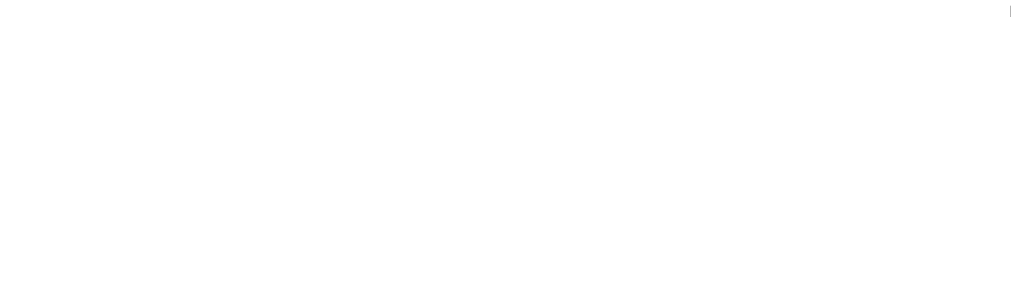
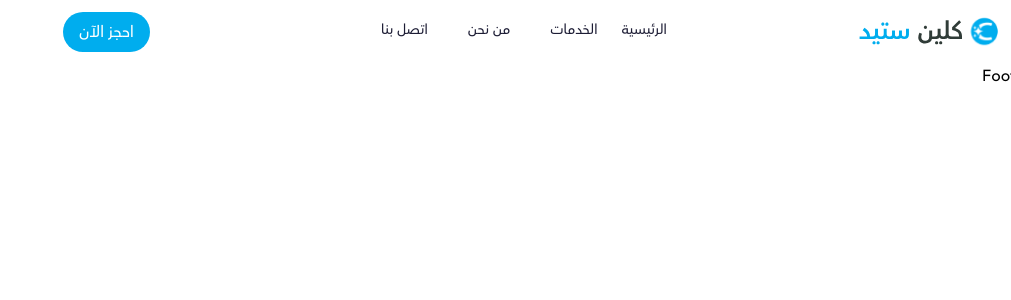
Before and after one commit to hebamesluh1/cleanStead, a React (Vite) app: page / in a window 1280 px wide. Shown: the top 300 px of the page, without its empty margins (269-1280 px from the left). Built offline with nearby package versions, Linux system fonts and the light colour scheme.

Commit message:
header done

```diff
--- a/package.json
+++ b/package.json
@@ -10,6 +10,8 @@
     "preview": "vite preview"
   },
   "dependencies": {
+    "@headlessui/react": "^1.7.17",
+    "@heroicons/react": "^2.0.18",
     "formik": "^2.4.5",
     "react": "^18.2.0",
     "react-dom": "^18.2.0",
--- a/src/Layout/index.jsx
+++ b/src/Layout/index.jsx
@@ -1,17 +1,24 @@
 import React, { Suspense } from 'react'
+
+
+import { Outlet } from 'react-router-dom'
+
+
 import Header from '../components/Header'
-import { Outlet } from 'react-router-dom'
 import Footer from '../components/Footer'
+import Container from '../components/Container'
+
+
 
 const Layout = () => {
     return (
-        <>
+        <Container>
             <Header />
             <Suspense fallback="Loading...">
                 <Outlet />
             </Suspense>
             <Footer />
-        </>
+        </Container>
     )
 }
 
--- /dev/null
+++ b/src/components/Container/index.jsx
@@ -0,0 +1,11 @@
+import React from 'react'
+
+const Container = ({ children }) => {
+    return (
+        <div className='container mx-auto lg:max-w-4xl xl:max-w-5xl'>
+            {children}
+        </div>
+    )
+}
+
+export default Container
--- a/src/components/Header/index.jsx
+++ b/src/components/Header/index.jsx
@@ -1,9 +1,89 @@
-import React from 'react'
+import Logo from '../../assets/images/logo.svg';
 
-const Header = () => {
+import { navigation } from '../../mock/data';
+
+import { Disclosure } from '@headlessui/react'
+import { Bars3Icon, XMarkIcon } from '@heroicons/react/24/outline'
+
+function classNames(...classes) {
+  return classes.filter(Boolean).join(' ')
+}
+
+export default function Header() {
   return (
-    <div>Header</div>
+    <Disclosure as="nav">
+      {({ open }) => (
+        <>
+          <div className="mx-auto max-w-7xl px-2 sm:px-6 lg:px-8">
+            <div className="relative flex h-16 items-center justify-between">
+              <div className="absolute inset-y-0 left-0 flex items-center sm:hidden">
+                {/* Mobile menu button*/}
+                <Disclosure.Button className="relative inline-flex items-center justify-center rounded-md p-2 text-gray-400 hover:bg-btnColor hover:text-white focus:outline-none focus:ring-2 focus:ring-inset focus:ring-white">
+                  <span className="absolute -inset-0.5" />
+                  <span className="sr-only">Open main menu</span>
+                  {open ? (
+                    <XMarkIcon className="block h-6 w-6" aria-hidden="true" />
+                  ) : (
+                    <Bars3Icon className="block h-6 w-6" aria-hidden="true" />
+                  )}
+                </Disclosure.Button>
+              </div>
+              <div className="flex flex-1 items-center justify-between sm-justify-center md-justify-between  sm:items-stretch">
+                <div className="flex flex-shrink-0 items-center">
+                  <a href="/home">
+                    <img src={Logo} alt="logo" />
+                  </a>
+                </div>
+                <div className="hidden sm:ml-6 sm:block">
+                  <div className="flex space-x-4">
+                    {navigation.map((item) => (
+                      <a
+                        key={item.id}
+                        href={item.path}
+                        className={classNames(
+                          item.current ? 'bg-gray-900 text-white' : 'text-headerColor ',
+                          'rounded-md px-3 py-2 text-sm font-medium'
+                        )}
+                        aria-current={item.current ? 'page' : undefined}
+                      >
+                        {item.name}
+                      </a>
+                    ))}
+                  </div>
+                </div>
+                <div className="absolute inset-y-0 right-0 flex items-center pr-2 sm:static sm:inset-auto sm:ml-6 sm:pr-0">
+                  <a href="/#"
+                    type="button"
+                    className="relative rounded-full bg-btnColor px-4 py-2 text-white hover:text-white focus:outline-none focus:ring-2 focus:ring-white focus:ring-offset-2 focus:ring-offset-gray-800"
+                  >
+                    احجز الآن
+                  </a>
+
+                </div>
+              </div>
+            </div>
+          </div>
+
+          <Disclosure.Panel className="sm:hidden">
+            <div className="space-y-1 px-2 pb-3 pt-2">
+              {navigation.map((item) => (
+                <Disclosure.Button
+                  key={item.id}
+                  as="a"
+                  href={item.path}
+                  className={classNames(
+                    item.current ? 'bg-btnColor text-white' : 'text-btnColor hover:bg-btnColor hover:text-white',
+                    'block rounded-md px-3 py-2 text-base font-medium'
+                  )}
+                  aria-current={item.current ? 'page' : undefined}
+                >
+                  {item.name}
+                </Disclosure.Button>
+              ))}
+            </div>
+          </Disclosure.Panel>
+        </>
+      )}
+    </Disclosure>
   )
 }
-
-export default Header
--- a/src/mock/data.js
+++ b/src/mock/data.js
@@ -4,3 +4,26 @@
   SERVICES: "/services",
   CONTACT: "/contact",
 };
+
+export const navigation = [
+  {
+    id:1,
+    name: "الرئيسية",
+    path: PATHS.HOME,
+  },
+  {
+    id:2,
+    name: "الخدمات",
+    path: PATHS.SERVICES,
+  },
+  {
+    id:3,
+    name: "من نحن",
+    path: PATHS.ABOUT,
+  },
+  {
+    id:4,
+    name: "اتصل بنا",
+    path: PATHS.CONTACT,
+  },
+];
--- a/tailwind.config.js
+++ b/tailwind.config.js
@@ -6,7 +6,12 @@
     "./src/**/*.{js,ts,jsx,tsx}",
   ],
   theme: {
-    extend: {},
+    extend: {
+      colors:{
+        headerColor:"#1D1D35",
+        btnColor:"#00ADEE"
+      }
+    },
   },
   plugins: [],
 }
```
Also changed, not shown: 1 other file (tests, documents, lock files or other folders).
